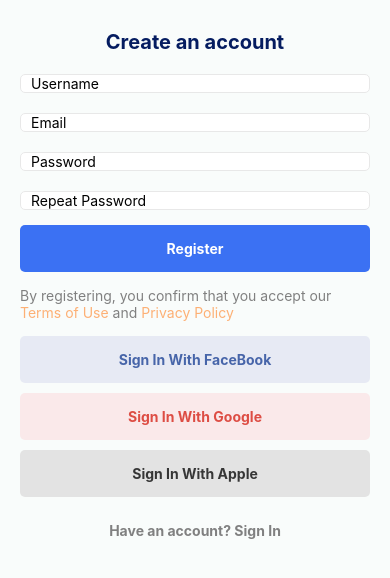
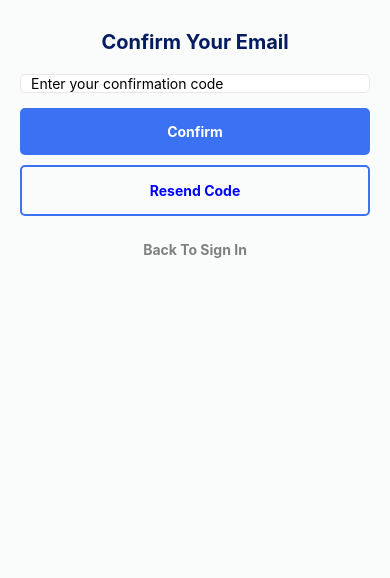
Before and after one commit to bikashchaudhary007/Websoft, a React Native app: screen / in a window 390 px wide. Shown: the top 578 px of the page. Built offline with nearby package versions, Linux system fonts and the light colour scheme.

Commit message:
Confirm Email UI

```diff
--- a/App.js
+++ b/App.js
@@ -2,12 +2,14 @@ import React from 'react';
 import {Button, Text, View, SafeAreaView, StyleSheet} from 'react-native';
 import SignInScreen from './src/screens/SignInScreen';
 import SignUpScreen from './src/screens/SignUpScreen';
+import ConfirmEmailScreen from './src/screens/ConfirmEmailScreen';
 
 const App = () => {
   return (
     <SafeAreaView style={styles.root}>
       {/* <SignInScreen /> */}
-      <SignUpScreen />
+      {/* <SignUpScreen /> */}
+      <ConfirmEmailScreen />
     </SafeAreaView>
   );
 };
--- a/src/components/CustomButton/CustomButton.js
+++ b/src/components/CustomButton/CustomButton.js
@@ -35,11 +35,18 @@ const styles = StyleSheet.create({
   container_PRIMARY: {
     backgroundColor: '#3B71F3',
   },
+  container_SECONDARY: {
+    borderColor: '#3B71F3',
+    borderWidth: 2,
+  },
   container_TERTIARY: {},
   text: {color: 'white', fontWeight: 'bold'},
   text_TERTIARY: {
     color: 'gray',
   },
+  text_SECONDARY: {
+    color: 'blue',
+  },
 });
 
 export default CustomButton;
--- /dev/null
+++ b/src/screens/ConfirmEmailScreen/ConfirmEmailScreen.js
@@ -0,0 +1,85 @@
+import {View, Text, StyleSheet, ScrollView} from 'react-native';
+import React, {useState} from 'react';
+import CustomInput from '../../components/CustomInput';
+import CustomButton from '../../components/CustomButton';
+import SocialSignInButtons from '../../components/SocialSignInButtons';
+
+const ConfirmEmailScreen = () => {
+  const [code, setCode] = useState('');
+
+  //Sign In Funtion
+  const onConfirmPressed = () => {
+    console.warn('Confirm Pressed');
+  };
+
+  // On SignUp for Don't have an account
+  const onSignInPressed = () => {
+    console.warn('On SignIn Pressed');
+  };
+
+  //Resend Funtion
+  const onResendPressed = () => {
+    console.warn('Resend Pressed');
+  };
+
+  return (
+    <ScrollView showsVerticalScrollIndicator={false}>
+      <View style={styles.root}>
+        {/* Title */}
+        <Text style={styles.title}>Confirm Your Email</Text>
+
+        {/* Code */}
+        <CustomInput
+          placeholder="Enter your confirmation code"
+          value={code}
+          setValue={setCode}
+        />
+
+        {/* Button Login */}
+        <CustomButton text="Confirm" onPress={onConfirmPressed} />
+
+        {/* Reset*/}
+        <CustomButton
+          text="Resend Code"
+          onPress={onResendPressed}
+          type="SECONDARY"
+        />
+
+        {/* Back To Sign In */}
+        <CustomButton
+          text="Back To Sign In"
+          onPress={onSignInPressed}
+          type="TERTIARY"
+        />
+      </View>
+    </ScrollView>
+  );
+};
+
+// Styling
+const styles = StyleSheet.create({
+  root: {
+    alignItems: 'center',
+    padding: 20,
+  },
+  logo: {
+    width: '70%',
+    maxWidth: 300,
+    maxHeight: 200,
+  },
+  title: {
+    fontSize: 20,
+    fontWeight: 'bold',
+    color: '#051C60',
+    margin: 10,
+  },
+  text: {
+    color: 'gray',
+    marginVertical: 10,
+  },
+  link: {
+    color: '#FDB075',
+  },
+});
+
+export default ConfirmEmailScreen;
--- /dev/null
+++ b/src/screens/ConfirmEmailScreen/index.js
@@ -0,0 +1 @@
+export {default} from './ConfirmEmailScreen';
```
